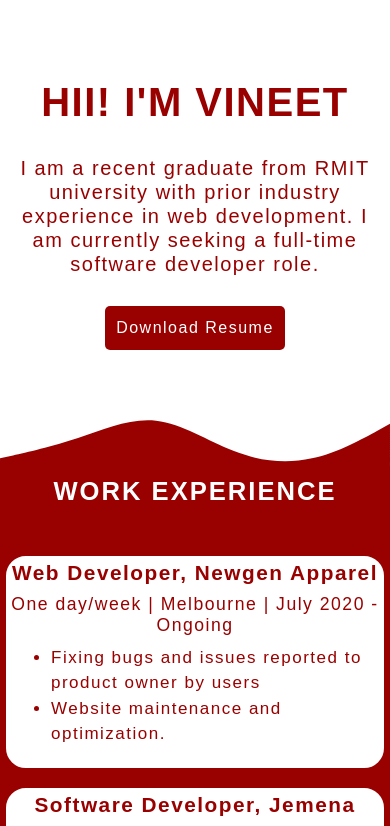
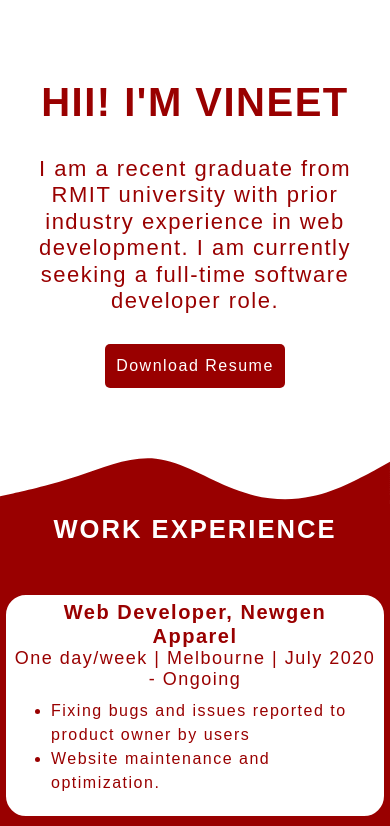
Before and after one commit to vineet39/portfolio, a React (Create React App) app: page / in a window 390 px wide. Shown: the top 826 px of the page. Built offline with nearby package versions, Linux system fonts and the light colour scheme.

Commit message:
Font size changes

```diff
--- a/src/components/Card/Card.css
+++ b/src/components/Card/Card.css
@@ -17,7 +17,7 @@
 
 .card-body h6 {
     color: var(--color-primary) !important;
-    font-weight: 500;
+    font-weight: 400;
 }
 
 .card-body a span {
@@ -53,3 +53,9 @@
         margin-bottom: 30px;
     }
 }
+
+@media screen and (max-width: 500px) {
+    .card-body h5 {
+        font-size: 18px;
+    }
+}
--- a/src/components/Profile/Profile.css
+++ b/src/components/Profile/Profile.css
@@ -20,7 +20,7 @@ h3 {
 }
 
 .profile h3 {
-    width: 80%;
+    width: 75%;
     margin-top: 30px;
 }
 
@@ -31,7 +31,7 @@ h3 {
 
 .profile h3 {
     font-weight: 300;
-    font-size: 32px;
+    font-size: 30px;
 }
 
 .profile-btntext {
@@ -82,7 +82,7 @@ h3 {
         font-size: 40px;
     }
     .profile h3 {
-        font-size: 20px;
+        font-size: 22px;
     }
     .profile {
         padding-top: 20vw;
--- a/src/components/WorkTab/WorkTab.css
+++ b/src/components/WorkTab/WorkTab.css
@@ -12,8 +12,8 @@
 }
 
 ul {
-    font-size: 17px;
-    font-weight: 400;
+    font-size: 20px;
+    font-weight: 300;
 }
 
 .work-tab h4,
@@ -27,7 +27,8 @@ h5 {
 }
 
 .work-tab h5 {
-    font-weight: 500;
+    font-weight: 400;
+    font-size: 22px;
 }
 
 @media screen and (max-width: 991px) {
@@ -39,16 +40,18 @@ h5 {
 
 @media screen and (max-width: 500px) {
     .work-tab h4 {
-        font-size: 1.3rem;
+        font-size: 20px;
+        max-width: 90%;
+        margin: 0 auto;
     }
     .work-tab h5 {
-        font-size: 1.1rem;
-    }
-    .profile h2 {
-        font-size: 1.5rem;
+        font-size: 18px;
     }
     .work-tab {
         width: 90%;
         min-height: 0;
     }
+    ul {
+        font-size: 16px;
+    }
 }
```
